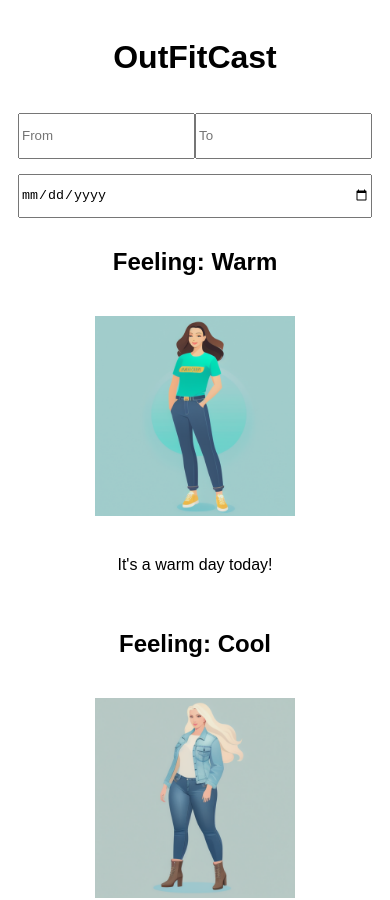
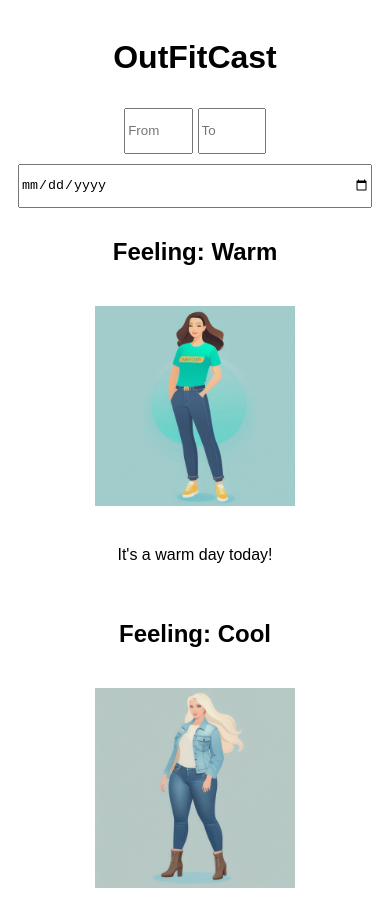
Before and after one commit to taekim-dev/outfit-cast, a Vue app: page / in a window 390 px wide. Shown: the top 900 px of the page. Built offline with nearby package versions, Linux system fonts and the light colour scheme.

Commit message:
layout update

```diff
--- a/src/components/InputFields.vue
+++ b/src/components/InputFields.vue
@@ -51,12 +51,12 @@ export default {
 }
 
 @media (max-width: 600px) {
-  .text-inputs {
-    width: 100%;
-    padding: 5px;
+  .text-inputs input {
+    width: calc(50% - 5px); /* Subtract the margin from the width */
+    margin-right: 5px;
   }
-  .text-inputs input {
-    width: 100%;
+  .text-inputs input:last-child {
+    margin-right: 0;
   }
   .date-input input {
     width: 100%;
```
